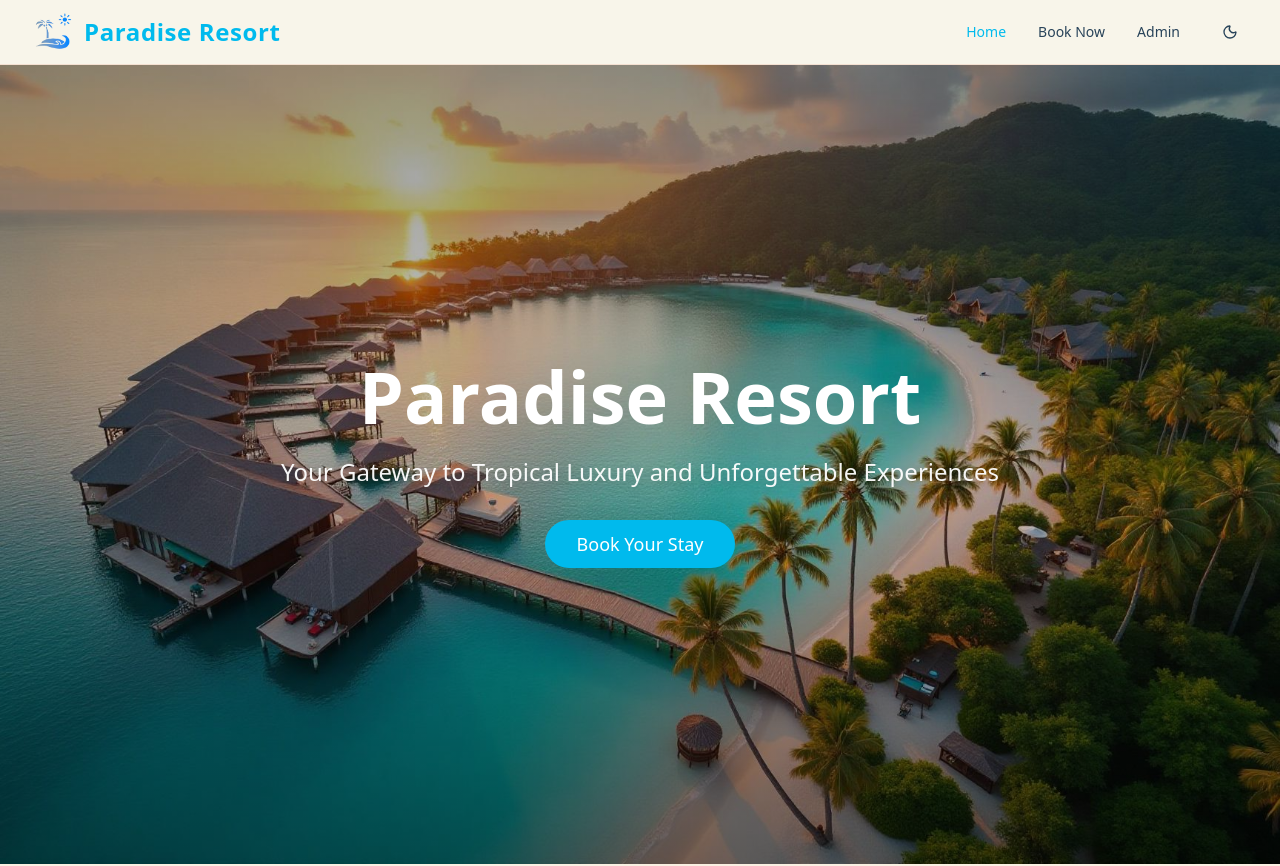
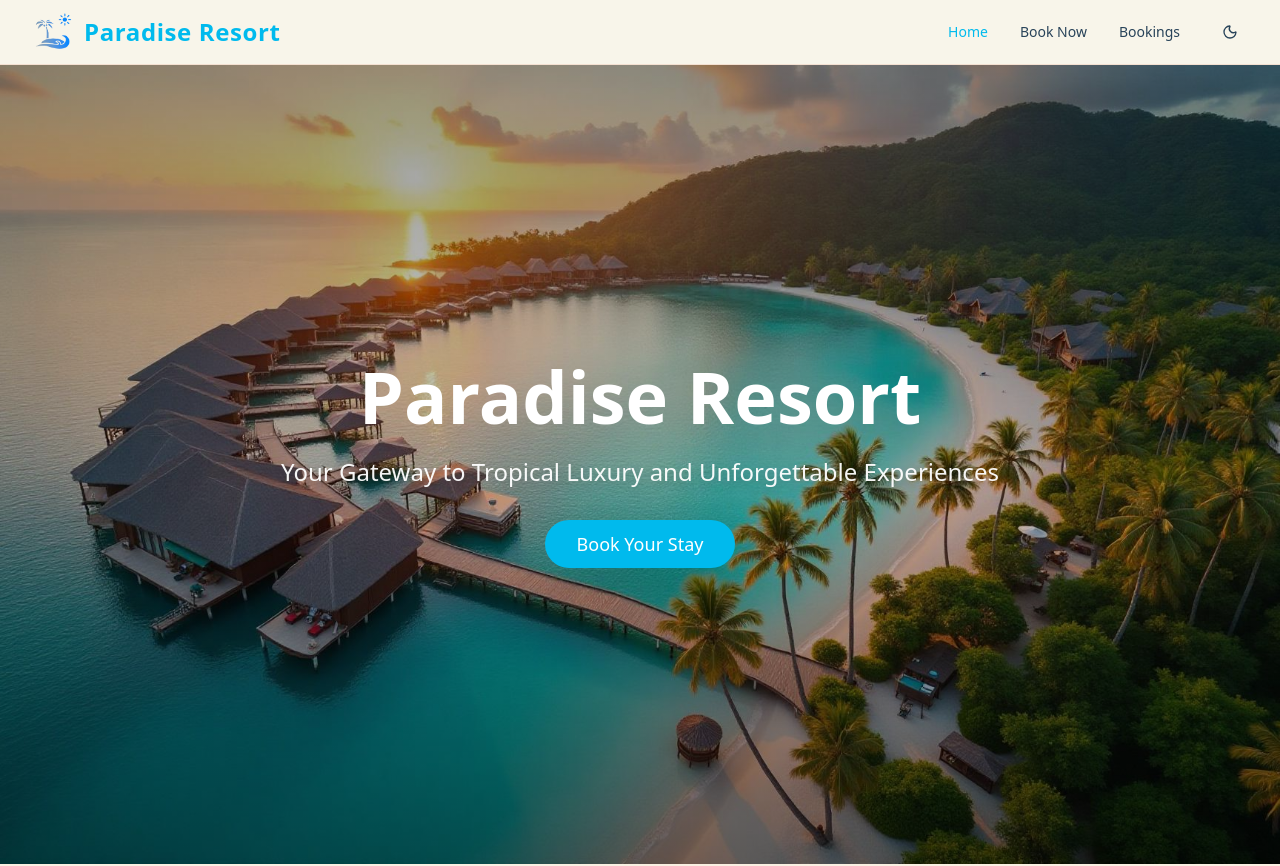
Before and after one commit to Ansar1503/ParadiseResort, a React (Vite) app in the folder frontend/: page / in a window 1280 px wide. Shown: the top 866 px of the page. Built offline with nearby package versions, Linux system fonts and the light colour scheme.

Commit message:
refactor: rename Admin route to Bookings in Navigation and AppRoutes components

```diff
--- a/frontend/src/components/Navigation.tsx
+++ b/frontend/src/components/Navigation.tsx
@@ -13,7 +13,7 @@ const Navigation = () => {
   const navLinks = [
     { name: "Home", path: "/" },
     { name: "Book Now", path: "/booking" },
-    { name: "Admin", path: "/admin" },
+    { name: "Bookings", path: "/bookings" },
   ];
 
   return (
--- a/frontend/src/routes/AppRoutes.tsx
+++ b/frontend/src/routes/AppRoutes.tsx
@@ -9,7 +9,7 @@ const AppRoutes = () => {
     <Routes>
       <Route path="/" element={<Home />} />
       <Route path="/booking" element={<Booking />} />
-      <Route path="/admin" element={<AdminBookings />} />
+      <Route path="/bookings" element={<AdminBookings />} />
       <Route path="*" element={<NotFound />} />
     </Routes>
   );
```
